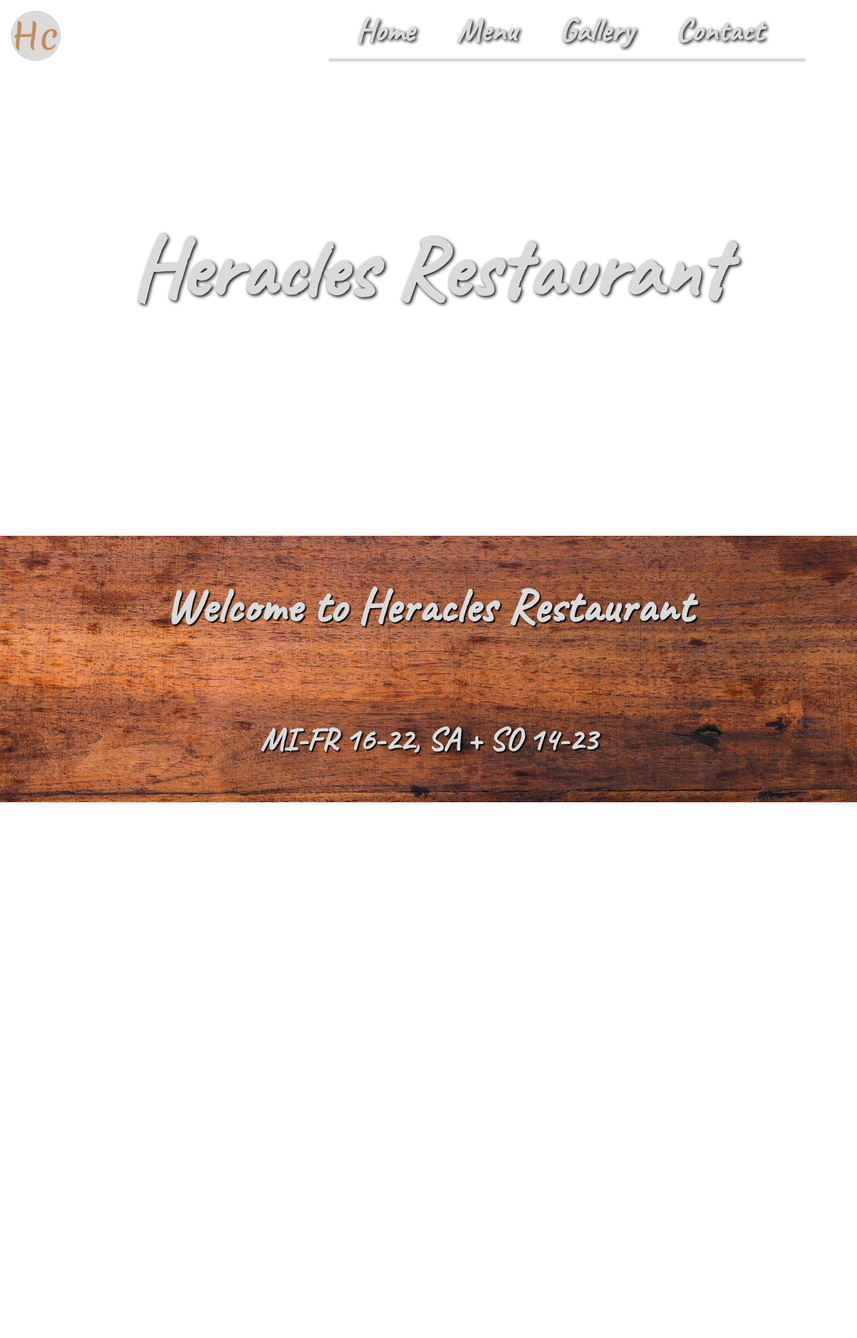
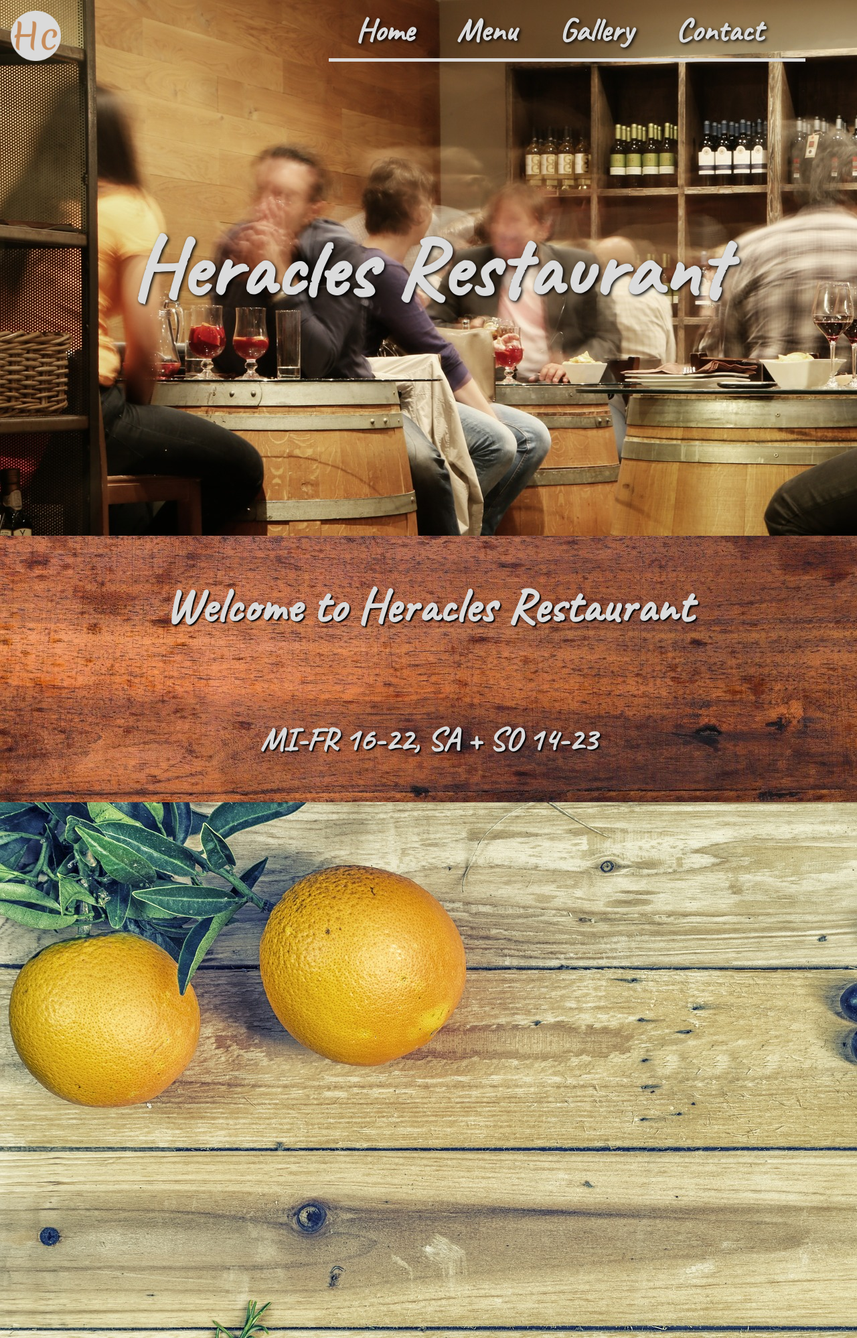
Before and after one commit to Vicmescan/heracles-restaurant, a plain HTML site: page index.html in a window 1280 px wide. Shown: the top 1998 px of the page at 67% size. Drawn offline with Linux system fonts and the light colour scheme; the site is published under a folder, as on GitHub Pages, so addresses that start at the root find nothing.

Commit message:
index.html background images correct

```diff
--- a/style.css
+++ b/style.css
@@ -70,7 +70,7 @@ nav li a{
 .main-bild{
     width: 100vw;
     height: 100vh;
-    background-image: url(/Src/images/bar-406884_1920.jpg);
+    background-image: url(./Src/images/bar-406884_1920.jpg);
     background-size: contain cover;
     display: flex;
     justify-content: center;
@@ -95,7 +95,7 @@ nav li a{
 }
 
 .second-bild{
-    background-image: url(/Src/images/food-3425223_1920.jpg);
+    background-image: url(./Src/images/food-3425223_1920.jpg);
     background: cover center;
     position: sticky;
     top: 0;
```
